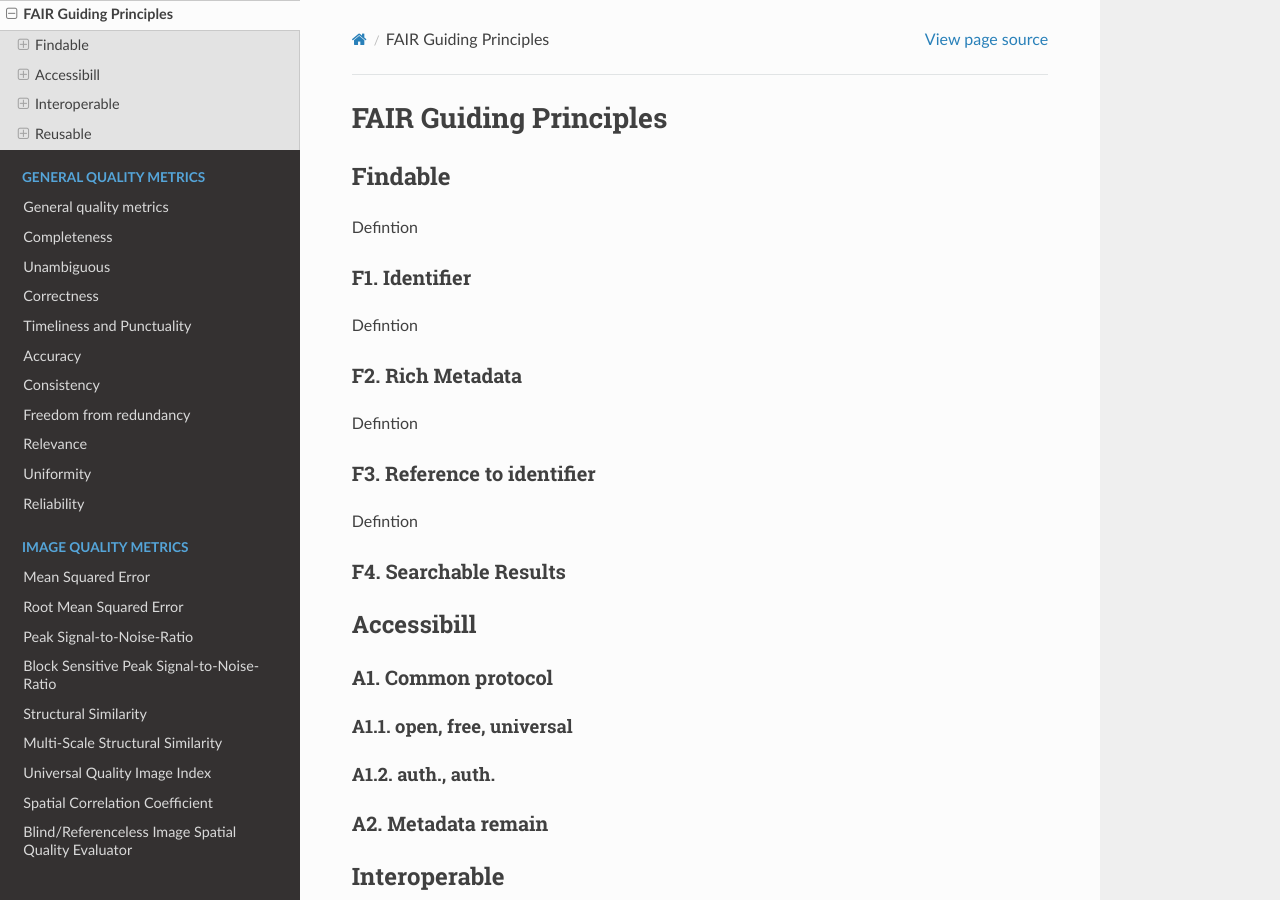
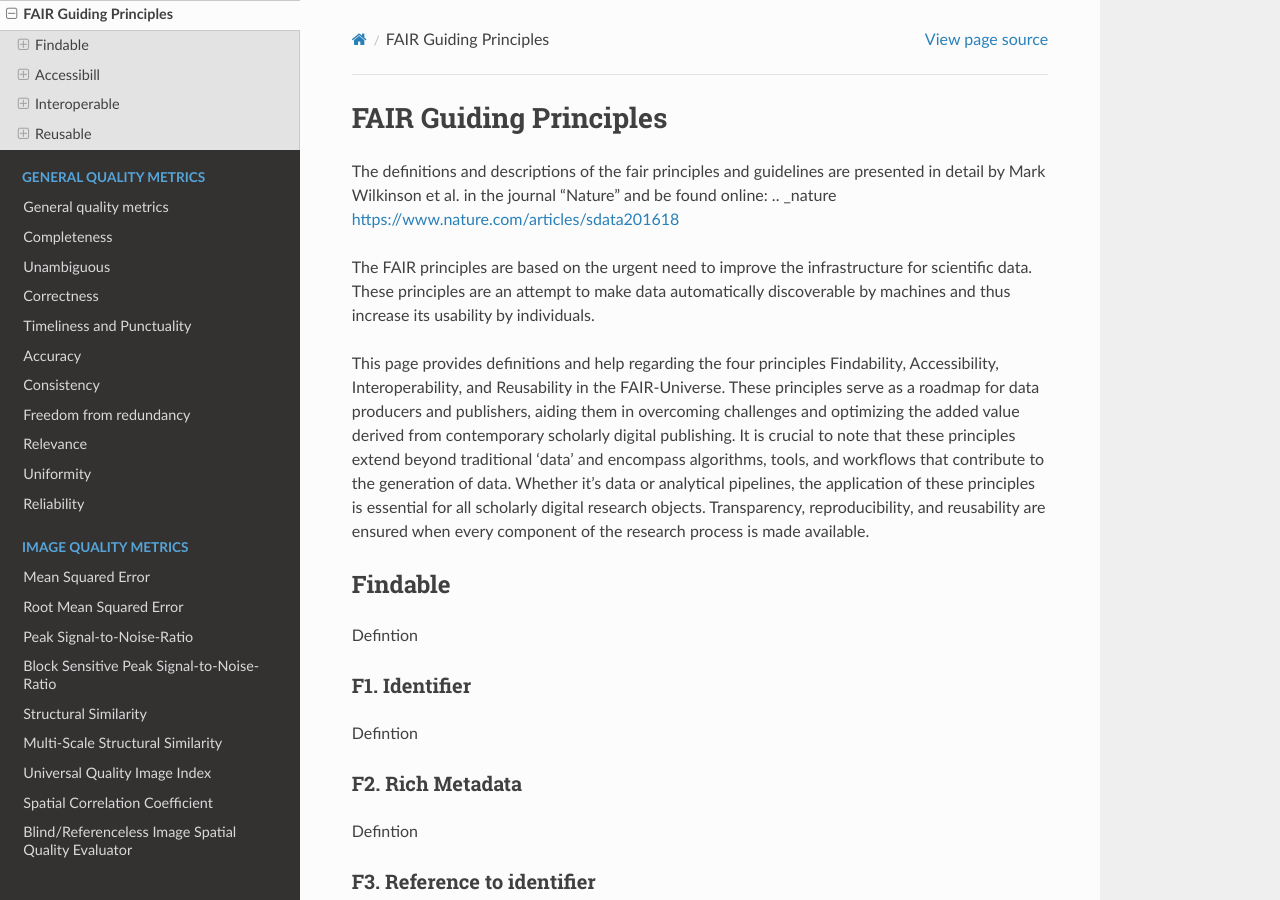
Before and after one commit to NFDI4ING-TA-GOLO/GOLO_Data_Quality_Metrics, a Sphinx documentation site: the page built from docs/source/FAIR/0_FAIR.rst, in a window 1280 px wide and 900 px high. Built offline with Sphinx 7.4.7 and the Read the Docs theme 2.0.0, drawn with Linux system fonts in a browser that asks for light colours.

Commit message:
00_Fair update

```diff
--- a/docs/source/FAIR/0_FAIR.rst
+++ b/docs/source/FAIR/0_FAIR.rst
@@ -3,6 +3,17 @@
 ####################################
 FAIR Guiding Principles
 ####################################
+
+The definitions and descriptions of the fair principles and guidelines are presented in detail by Mark Wilkinson et al. in the journal "Nature"
+and be found online: .. _nature https://www.nature.com/articles/sdata201618
+
+The FAIR principles are based on the urgent need to improve the infrastructure for scientific data. These principles are an attempt to make data automatically discoverable
+by machines and thus increase its usability by individuals.
+
+This page provides definitions and help regarding the four principles Findability, Accessibility, Interoperability, and Reusability in the FAIR-Universe. These principles serve as a roadmap for data producers and publishers, aiding them in overcoming challenges and
+optimizing the added value derived from contemporary scholarly digital publishing. It is crucial to note that these principles extend beyond traditional 'data' and encompass
+algorithms, tools, and workflows that contribute to the generation of data. Whether it's data or analytical pipelines, the application of these principles is essential for all
+scholarly digital research objects. Transparency, reproducibility, and reusability are ensured when every component of the research process is made available.
 
 .. include:: 01_Findable.rst
 
```
